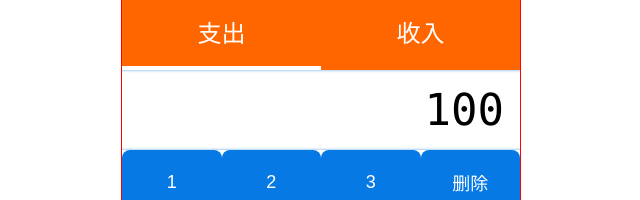
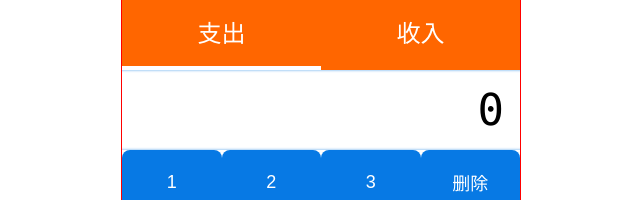
Before and after one commit to herzorf/purse-vue, a Vue app: page /#/add in a window 1280 px wide. Shown: the part 370-570 px from the top of the page, without its empty margins (319-959 px from the left). Built offline with nearby package versions, Linux system fonts and the light colour scheme.

Commit message:
完成了numberpad的js

```diff
--- a/src/components/Add/Notes.vue
+++ b/src/components/Add/Notes.vue
@@ -9,9 +9,12 @@
 </template>
 
 <script lang="ts">
-    export default {
-        name: "Notes"
-    };
+    import Vue from "vue"
+    import {Component} from "vue-property-decorator";
+    @Component
+    export default class Notes extends Vue{
+
+    }
 </script>
 
 <style scoped lang="scss">
--- a/src/components/Add/NumberPad.vue
+++ b/src/components/Add/NumberPad.vue
@@ -1,7 +1,7 @@
 <template>
     <div class="numberPad">
-        <div class="output">100</div>
-        <div class="numbers">
+        <div class="output">{{output === ""? "0" : output}}</div>
+        <div class="numbers" @click="padOperating">
             <button>1</button>
             <button>2</button>
             <button>3</button>
@@ -22,9 +22,49 @@
 </template>
 
 <script lang="ts">
-    export default {
-        name: "NumberPad"
-    };
+    import {Component} from "vue-property-decorator";
+    import Vue from "vue";
+
+    @Component
+    export default class NumberPad extends Vue {
+        output = "0";
+
+        padOperating(event: MouseEvent) {
+            const button = event.target as HTMLButtonElement;
+            const output = button.textContent as string;
+            console.log(output);
+            if(output === "OK"){
+                console.log("保存成功");
+            }
+            if(output === "清空"){
+                this.output = "0";
+                return;
+            }
+            if(output === "删除"){
+                this.output = this.output.slice(0,-1);
+                return;
+            }
+            if (this.output.length >= 13) {
+                return;
+            }
+            if (this.output.indexOf(".") >= 0) {
+                if (output === ".") {
+                    return;
+                }
+            }
+            if (this.output === "0") {
+                if ("0123456789".indexOf(output) >= 0) {
+                    this.output = output;
+                } else {
+                    this.output += output;
+                }
+                return;
+            }else if('01234556789.'.indexOf(output) >=0){
+                this.output += output;
+            }
+
+        }
+    }
 </script>
 
 <style scoped lang="scss">
@@ -57,11 +97,13 @@
                 &.zero {
                     width: 50%;
                 }
-                border-radius: 8px ;
+
+                border-radius: 8px;
                 background-color: $blue;
                 border: none;
                 color: white;
-                &:active{
+
+                &:active {
                     background-color: #fff;
                     color: $blue;
                 }
--- a/src/components/Add/Type.vue
+++ b/src/components/Add/Type.vue
@@ -20,9 +20,6 @@
                throw new Error("type is not unknown")
            }
            this.type = type;
-       }
-       mounted(): void {
-           console.log(this.type);
        }
     }
 </script>
```
